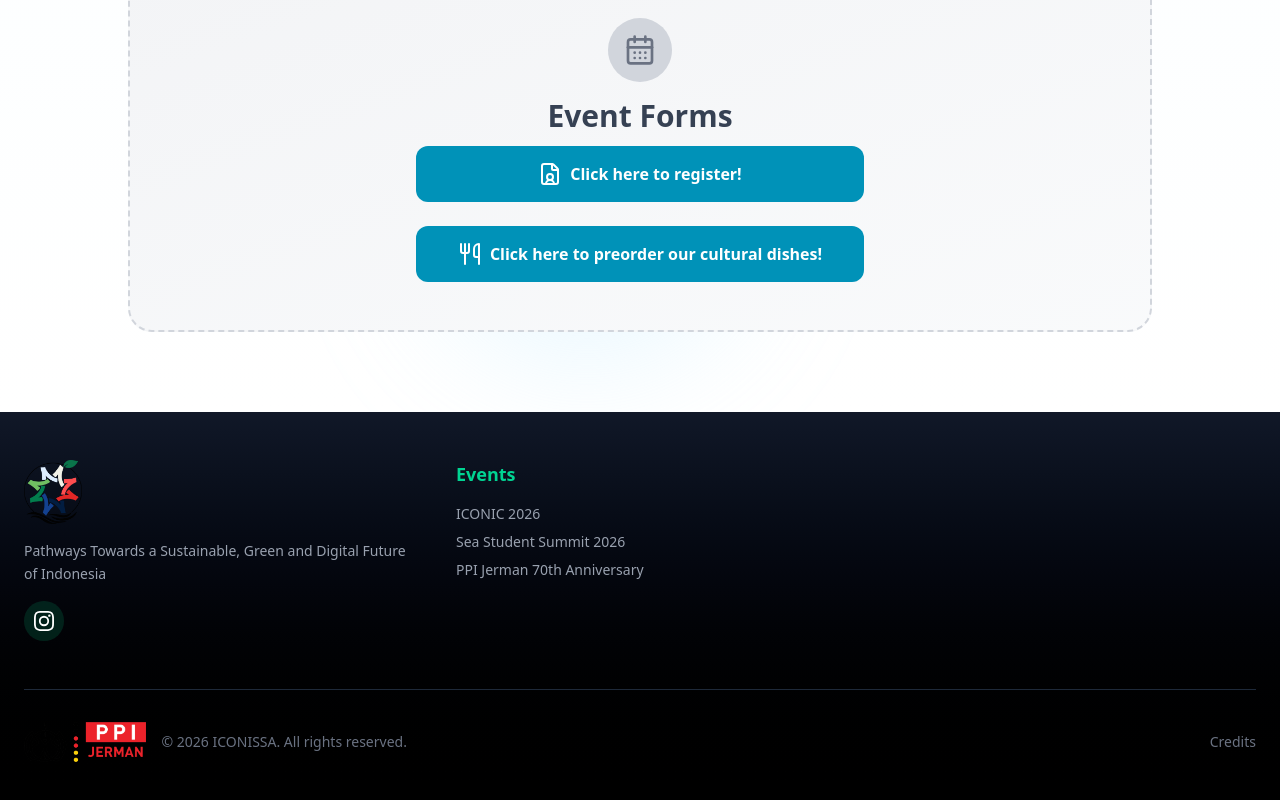
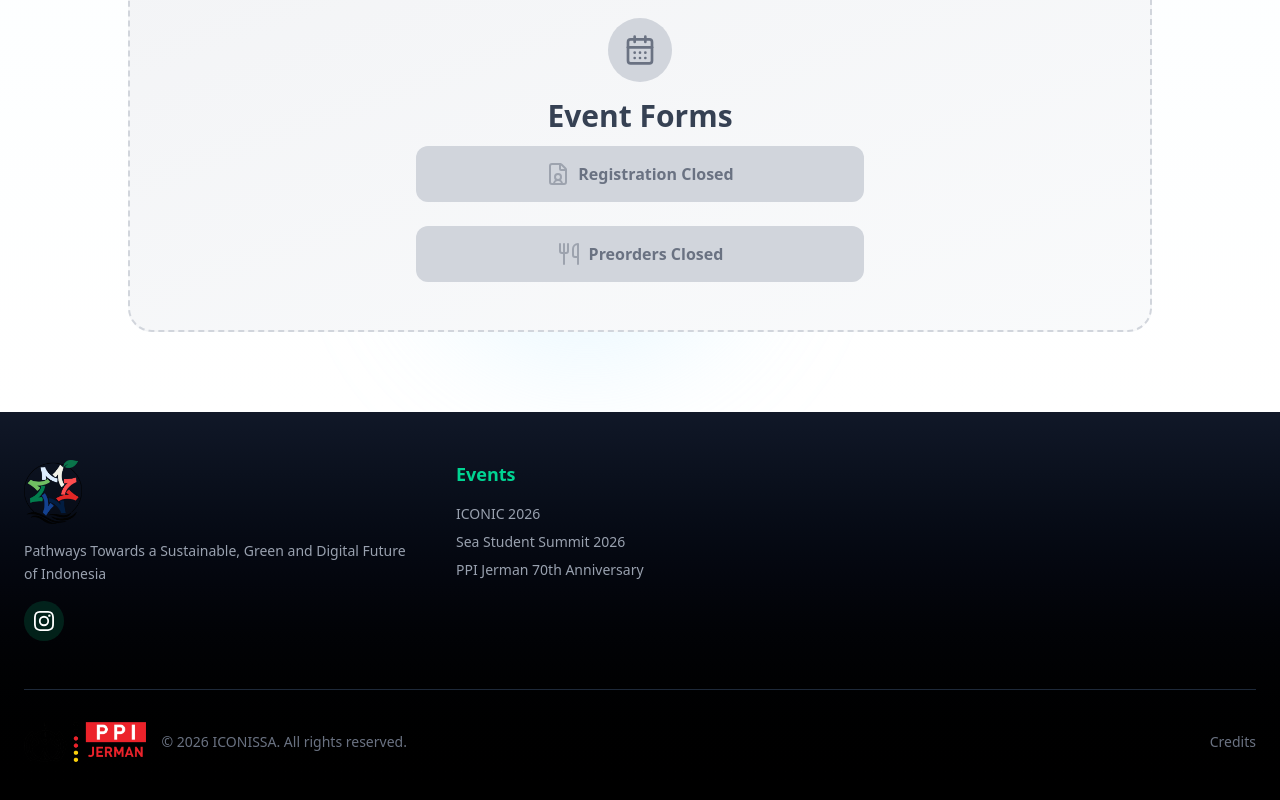
Before and after one commit to ppijerman/iconissa-26, a Next.js app: page /sea-student-summit-2026 in a window 1280 px wide. Shown: the part 4009-4809 px from the top of the page. Built offline with nearby package versions, Linux system fonts and the light colour scheme; no server answers.

Commit message:
fix(buttons): close all external links

```diff
--- a/src/components/HomePage/InformationPage.tsx
+++ b/src/components/HomePage/InformationPage.tsx
@@ -123,15 +123,15 @@ export default function InformationPage() {
 
 									{/* Event Content */}
 									<div className="min-w-0 flex-1 space-y-2 md:space-y-3">
-										<h3 className="text-center text-xl font-bold leading-tight text-gray-800 transition-colors group-hover:text-emerald-700 lg:text-[1.75rem] xl:text-2xl">
+										<h3 className="text-left text-xl font-bold leading-tight text-gray-800 transition-colors group-hover:text-emerald-700 lg:text-[1.75rem] xl:text-2xl">
 											{event.title}
 										</h3>
 
-										<h4 className="text-base font-medium text-gray-700 text-center lg:text-[1.2rem] xl:text-lg">
+										<h4 className="text-base font-medium text-gray-700 text-left lg:text-[1.2rem] xl:text-lg">
 											{event.date} @ {event.location}
 										</h4>
 
-										<p className="text-center text-sm leading-relaxed text-gray-600 lg:text-[0.95rem] xl:text-base">
+										<p className="text-left text-sm leading-relaxed text-gray-600 lg:text-[0.95rem] xl:text-base">
 											{event.subtitle}
 										</p>
 
--- a/src/components/Iconic2026/Iconic2026Content.tsx
+++ b/src/components/Iconic2026/Iconic2026Content.tsx
@@ -1,6 +1,5 @@
 import { iconissaLogo, websiteIcon } from "@/src/assets";
 import Image from "next/image";
-import Link from "next/link";
 import type { ReactNode } from "react";
 import {
   CalendarDays,
@@ -187,14 +186,12 @@ function Iconic2026Content() {
             <p className="mb-6 text-lg text-gray-600">
               Register as a participant and secure your spot at ICONIC 2026.
             </p>
-            <Link
-              href="https://ppij.org/DaftarICONIC26"
-              target="_blank"
-              rel="noreferrer"
-              className="inline-flex items-center gap-2 rounded-xl bg-emerald-600 px-6 py-4 font-semibold text-white transition-colors hover:bg-emerald-700"
+            <span
+              aria-disabled="true"
+              className="inline-flex items-center gap-2 rounded-xl bg-gray-300 px-6 py-4 font-semibold text-gray-500 cursor-not-allowed"
             >
-              <span>Register as Participant</span>
-            </Link>
+              Registration Closed
+            </span>
           </div>
         </section>
 
@@ -259,20 +256,18 @@ function Iconic2026Content() {
               The portal is for both abstract submission and reviewer
               sign-up.
             </p>
-            <Link
-              href="https://submission-iconissa.ppijerman.org/"
-              target="_blank"
-              rel="noreferrer"
-              className="inline-flex items-center gap-2 rounded-xl bg-emerald-600 px-6 py-4 font-semibold text-white transition-colors hover:bg-emerald-700"
+            <span
+              aria-disabled="true"
+              className="inline-flex items-center gap-2 rounded-xl bg-gray-300 px-6 py-4 font-semibold text-gray-500 cursor-not-allowed"
             >
               <Image
                 src={websiteIcon}
                 alt=""
                 aria-hidden="true"
-                className="h-5 w-5 object-contain brightness-0 invert"
+                className="h-5 w-5 object-contain opacity-50"
               />
-              <span>Abstract Submission &amp; Reviewer Portal</span>
-            </Link>
+              <span>Submission Closed</span>
+            </span>
           </div>
         </section>
       </div>
--- a/src/components/PPIJAnniversary/PPIJAnnivContent.tsx
+++ b/src/components/PPIJAnniversary/PPIJAnnivContent.tsx
@@ -9,10 +9,8 @@ import {
   ppij70thLogo,
 } from "@/src/assets";
 import Image, { type StaticImageData } from "next/image";
-import { useState, type ReactNode } from "react";
+import type { ReactNode } from "react";
 import { CalendarDays, Instagram, MapPin, ShoppingCart } from "lucide-react";
-import Script from "next/script";
-import Dialog from "../ui/Dialog";
 
 type AnniversaryDetail = {
   description: string;
@@ -269,37 +267,8 @@ function renderPerformerCard(performer: Performer) {
 }
 
 function PPIJAnnivContent() {
-  const [modalOpen, setModalOpen] = useState<boolean>(false);
-
   return (
     <section className="relative overflow-hidden px-4 py-12 md:px-6 md:py-20">
-      <Dialog
-        onClose={() => {
-          setModalOpen(false);
-        }}
-        open={modalOpen}
-      >
-        <div className="tt-widget">
-          <div className="tt-widget-fallback w-full overflow-hidden">
-            <iframe
-              src="https://www.tickettailor.com/checkout/new-session/id/8487958/chk/7c87/?ref=website_widget&show_search_filter=true&show_date_filter=true&show_sort=true"
-              className="w-full h-[600px] border-0"
-              frameBorder="0"
-            />
-          </div>
-          <Script
-            src="https://cdn.tickettailor.com/js/widgets/min/widget.js"
-            data-url="https://www.tickettailor.com/checkout/new-session/id/8487958/chk/7c87/?ref=website_widget&show_search_filter=true&show_date_filter=true&show_sort=true"
-            data-type="inline"
-            data-inline-minimal="false"
-            data-inline-show-logo="true"
-            data-inline-bg-fill="false"
-            data-inline-inherit-ref-from-url-param=""
-            data-inline-ref="website_widget"
-          />
-        </div>
-      </Dialog>
-
       <div className="pointer-events-none absolute inset-0 overflow-hidden">
         <div className="absolute left-1/4 top-0 h-96 w-96 rounded-full bg-[#F5C518]/30 blur-3xl" />
         <div className="absolute right-1/4 top-0 h-96 w-96 rounded-full bg-[#D81E27]/20 blur-3xl" />
@@ -422,15 +391,15 @@ function PPIJAnnivContent() {
             <p className="text-lg text-gray-600 mb-6">
               Early Bird sales begins on the 20th of June, 2026.
             </p>
-            <div
-              onClick={() => {
-                setModalOpen(true);
-              }}
-              className="inline-flex items-center gap-2 rounded-xl bg-[#D81E27] px-6 py-4 font-semibold text-white transition-colors hover:bg-[#A8161D]"
+            <button
+              type="button"
+              disabled
+              aria-disabled="true"
+              className="inline-flex items-center gap-2 rounded-xl bg-gray-300 px-6 py-4 font-semibold text-gray-500 cursor-not-allowed"
             >
-              <ShoppingCart />
-              <button>Buy Tickets</button>
-            </div>
+              <ShoppingCart className="opacity-50" />
+              Ticket Sales Closed
+            </button>
           </div>
         </section>
       </div>
--- a/src/components/SSS/SSSContent.tsx
+++ b/src/components/SSS/SSSContent.tsx
@@ -1,6 +1,5 @@
 import { sssLogo, websiteIcon } from "@/src/assets";
 import Image from "next/image";
-import Link from "next/link";
 import type { ReactNode } from "react";
 import { CalendarDays, MapPin, Store, FileUser, Utensils } from "lucide-react";
 import CulturalDishesMenu from "@/src/components/SSS/CulturalDishesMenu";
@@ -245,29 +244,25 @@ function SSSContent() {
 							Event Forms
 						</h2>
 						<div className="flex flex-col items-center">
-							<Link
-								href="https://ppij.org/SSS-Registration"
-								target="_blank"
-								rel="noreferrer"
-								className="w-2/3 mb-6 flex items-center justify-center gap-2 rounded-xl bg-cyan-600 px-6 py-4 font-semibold text-white transition-colors hover:bg-cyan-700"
+							<span
+								aria-disabled="true"
+								className="w-2/3 mb-6 flex items-center justify-center gap-2 rounded-xl bg-gray-300 px-6 py-4 font-semibold text-gray-500 cursor-not-allowed"
 							>
-								<FileUser />
+								<FileUser className="opacity-50" />
 								<span className="w-fit">
-									Click here to register!
+									Registration Closed
 								</span>
-							</Link>
+							</span>
 
-							<Link
-								href="https://ppij.org/SSS-Preorder"
-								target="_blank"
-								rel="noreferrer"
-								className="w-2/3 flex items-center justify-center gap-2 rounded-xl bg-cyan-600 px-6 py-4 font-semibold text-white transition-colors hover:bg-cyan-700"
+							<span
+								aria-disabled="true"
+								className="w-2/3 flex items-center justify-center gap-2 rounded-xl bg-gray-300 px-6 py-4 font-semibold text-gray-500 cursor-not-allowed"
 							>
-								<Utensils />
+								<Utensils className="opacity-50" />
 								<span className="w-fit">
-									Click here to preorder our cultural dishes!
+									Preorders Closed
 								</span>
-							</Link>
+							</span>
 						</div>
 					</div>
 				</section>
```
